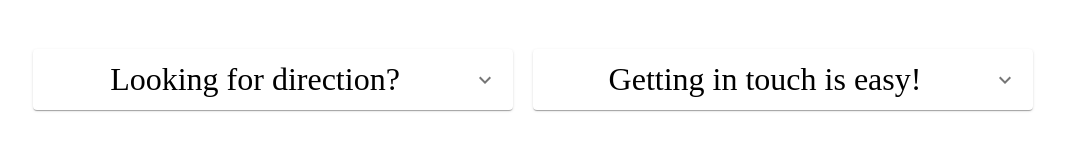
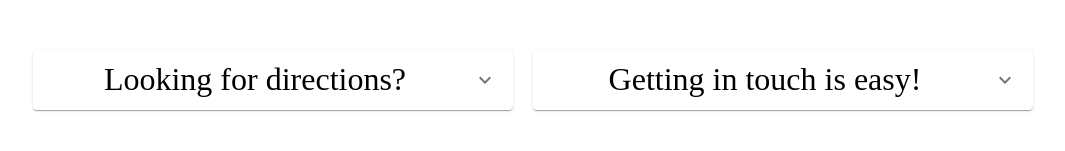
Before and after one commit to jainamjewellers/website, a Next.js app: page /contactpage/contactdesktop in a window 1280 px wide. Shown: the part 615-766 px from the top of the page, without its empty margins (107-1172 px from the left). Built offline with nearby package versions, Linux system fonts and the light colour scheme; a web font is replaced by a local one.

Commit message:
minor bugs

```diff
--- a/pages/contactpage/contactdesktop.js
+++ b/pages/contactpage/contactdesktop.js
@@ -91,7 +91,7 @@
                 <div className={styles.col_flex_wrapper}>
                     <div className={styles.map_section}>
                         {/* <SimpleMap/> */}
-                        <iframe allowFullScreen="" src="https://www.google.com/maps/embed?pb=!1m18!1m12!1m3!1d3773.5022301860713!2d72.82839851489919!3d18.95341458715845!2m3!1f0!2f0!3f0!3m2!1i1024!2i768!4f13.1!3m3!1m2!1s0x3be7cf5cbadc4d69%3A0x861d1967b93e067e!2sJainam%20Jewellers!5e0!3m2!1sen!2sin!4v1621784029012!5m2!1sen!2sin" loading="lazy"></iframe>
+                        <iframe allowFullScreen="true" src="https://www.google.com/maps/embed?pb=!1m18!1m12!1m3!1d3773.5022301860713!2d72.82839851489919!3d18.95341458715845!2m3!1f0!2f0!3f0!3m2!1i1024!2i768!4f13.1!3m3!1m2!1s0x3be7cf5cbadc4d69%3A0x861d1967b93e067e!2sJainam%20Jewellers!5e0!3m2!1sen!2sin!4v1621784029012!5m2!1sen!2sin"></iframe>
 
                     </div>
                     <div className={styles.address_Table}>
@@ -134,7 +134,7 @@
                                     aria-controls="panel1a-content"
                                     id="panel1a-header"
                                 >
-                                    <div className={styles.info_section_heading}>Looking for direction?</div>
+                                    <div className={styles.info_section_heading}>Looking for directions?</div>
                                 </AccordionSummary>
                                 <AccordionDetails>
                                     <div style={{ textAlign: "left" }}>
--- a/pages/contactpage/contactus.module.css
+++ b/pages/contactpage/contactus.module.css
@@ -35,7 +35,7 @@
 .map_section iframe {
     border: 0;
     width: 500px;
-    height: 292px;
+    height: 300px;
     padding-right: 20px;
     /* filter: invert(100%) */
 }
```
